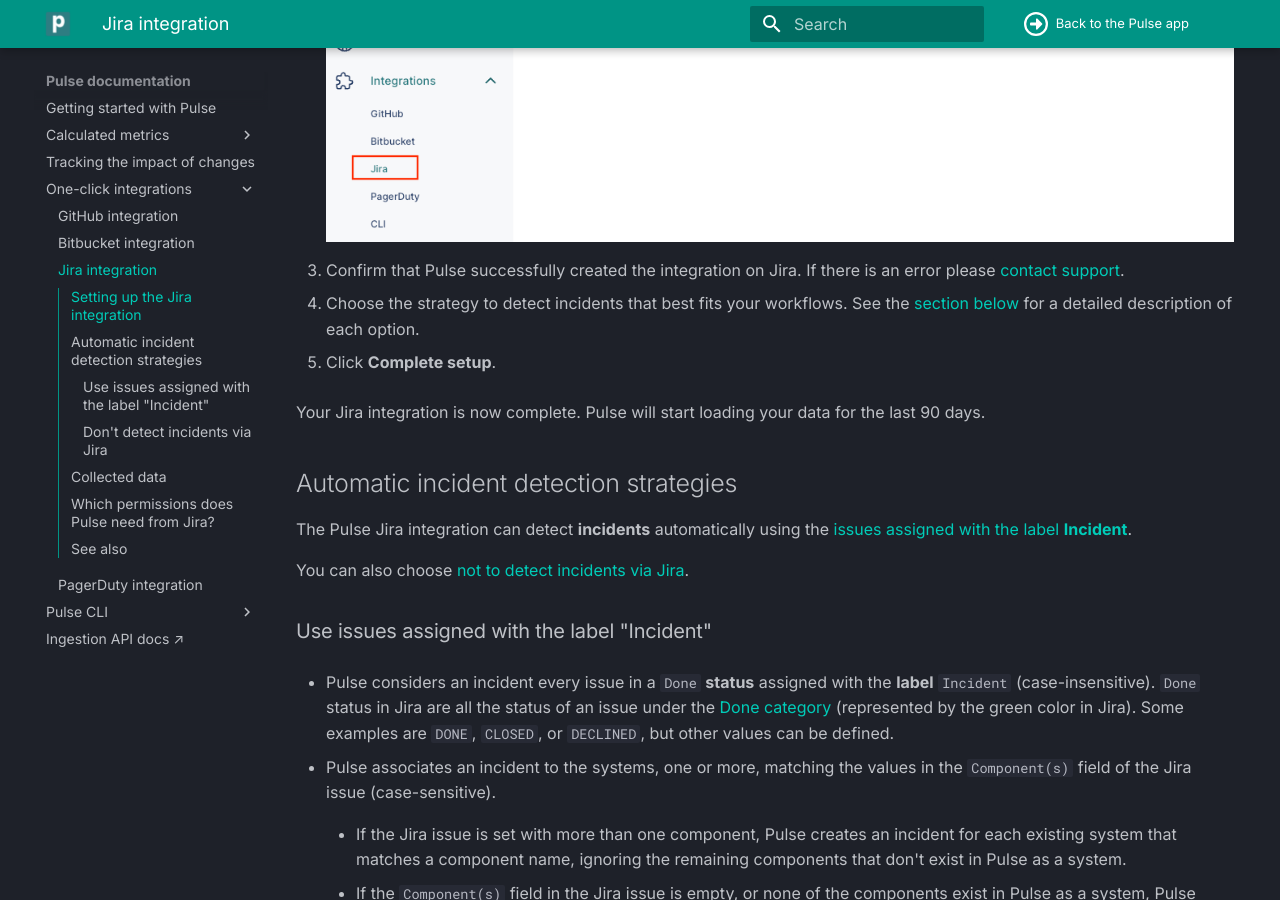
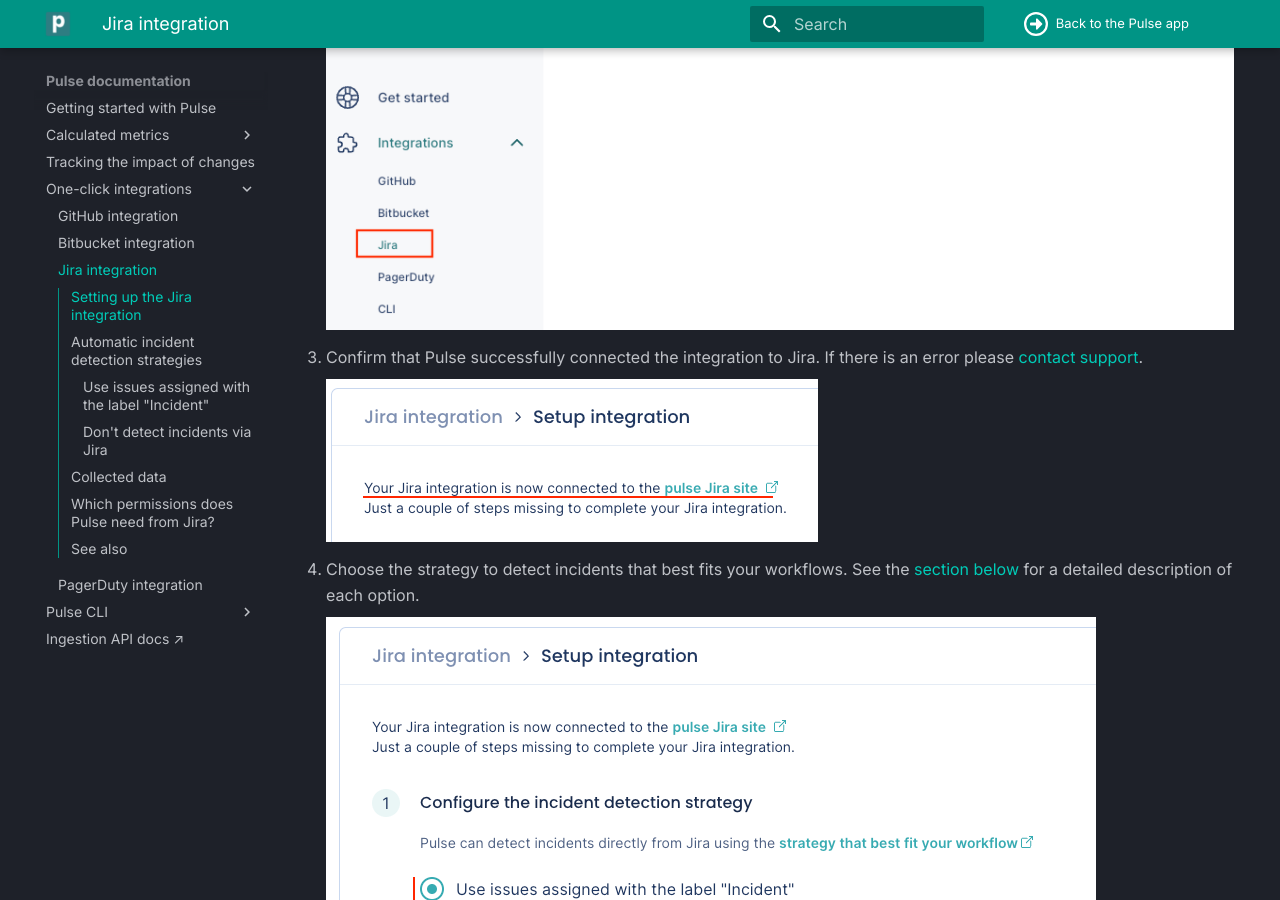
Before and after one commit to codacy/pulse-user-docs, an MkDocs documentation site: the page built from docs/one-click-integrations/jira-integration.md, in a window 1280 px wide and 900 px high, scrolled down 1122 px. Built offline with MkDocs 1.6.1 and Material for MkDocs 9.7.7, drawn with Linux system fonts in a browser that asks for light colours.

Commit message:
feat: Update screenshots of the setup flow

```diff
--- a/docs/one-click-integrations/jira-integration.md
+++ b/docs/one-click-integrations/jira-integration.md
@@ -25,9 +25,13 @@
 
     ![Installing the Pulse Jira app](images/jira-installing.png)
 
-1.  Confirm that Pulse successfully created the integration on Jira. If there is an error please [contact support](mailto:pulsesupport@codacy.com).<!--TODO Add screenshot for successful installation-->
+1.  Confirm that Pulse successfully connected the integration to Jira. If there is an error please [contact support](mailto:pulsesupport@codacy.com).
 
-1.  Choose the strategy to detect incidents that best fits your workflows. See the [section below](#incident-detection-strategy) for a detailed description of each option.<!--TODO Add screenshot for incident strategy-->
+    ![Pulse Jira App installed successfully](images/jira-installed-ok.png)
+
+1.  Choose the strategy to detect incidents that best fits your workflows. See the [section below](#incident-detection-strategy) for a detailed description of each option.
+
+    ![Configuring the incident detection strategy](images/jira-incident-strategy.png)
 
 1.  Click **Complete setup**.
 
```
Also changed, not shown: docs/one-click-integrations/images/jira-incident-strategy.png (added), docs/one-click-integrations/images/jira-installed-ok.png (added), docs/one-click-integrations/images/jira-installing.png.
